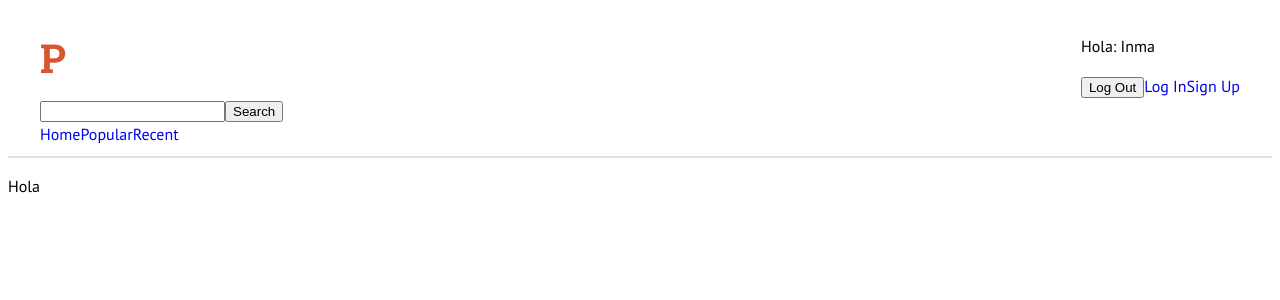
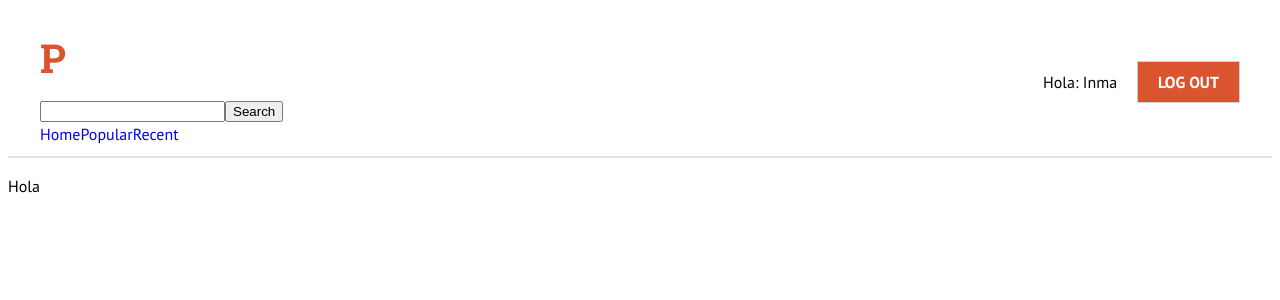
Before and after one commit to Inmacc96/producthunt-clone, a Next.js app: page / in a window 1280 px wide. Shown: the top 300 px of the page. Built offline with nearby package versions, Linux system fonts and the light colour scheme.

Commit message:
Styling the header buttons and showing the name and log out in case the user exists and in other case showing the login and sign up buttons.

```diff
--- a/components/Header.jsx
+++ b/components/Header.jsx
@@ -4,6 +4,8 @@ import Link from "next/link";
 import styles from "../styles/Header.module.css";
 
 const Header = () => {
+  const user = true;
+
   return (
     <header className={styles.header}>
       <div className={styles.containerHeader}>
@@ -17,12 +19,34 @@ const Header = () => {
           <Nav />
         </div>
 
-        <div>
-          <p>Hola: Inma</p>
+        <div className={styles.containerButtons}>
+          {user ? (
+            <>
+              <p className={styles.userGreetings}>Hola: Inma</p>
 
-          <button type="button">Log Out</button>
-          <Link href="/">Log In</Link>
-          <Link href="/">Sign Up</Link>
+              <Link
+                href="/"
+                className={`${styles.button} ${styles.buttonDark}`}
+              >
+                Log Out
+              </Link>
+            </>
+          ) : (
+            <>
+              <Link
+                href="/"
+                className={`${styles.button} ${styles.buttonDark}`}
+              >
+                Log In
+              </Link>
+              <Link
+                href="/"
+                className={`${styles.button} ${styles.buttonLight}`}
+              >
+                Sign Up
+              </Link>
+            </>
+          )}
         </div>
       </div>
     </header>
--- a/styles/Header.module.css
+++ b/styles/Header.module.css
@@ -24,3 +24,38 @@
   font-family: "Roboto Slab", serif;
   margin-right: 2rem;
 }
+
+.containerButtons {
+  display: flex;
+  align-items: center;
+}
+
+.userGreetings {
+  margin-right: 2rem;
+}
+
+.button {
+  font-weight: 700;
+  text-transform: uppercase;
+  border: 1px solid #d1d1d1;
+  padding: 0.8rem 2rem;
+  margin-right: 1rem;
+}
+
+.button:last-of-type {
+  margin-right: 0;
+}
+
+.button:hover{
+    cursor: pointer;
+}
+
+.buttonDark {
+  color: white;
+  background-color: #da552f;
+}
+
+.buttonLight {
+  color: #000;
+  background-color: white;
+}
```
